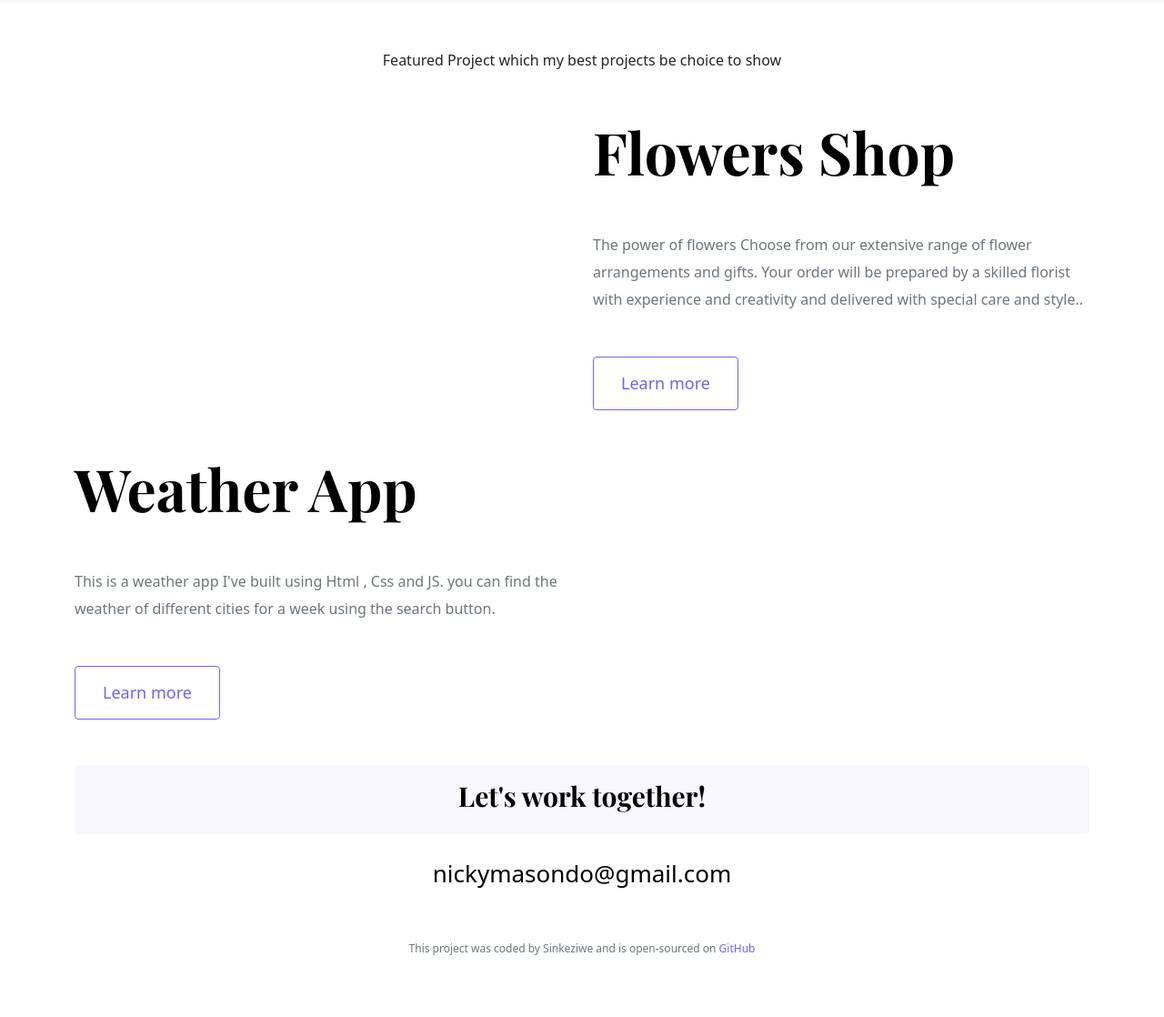
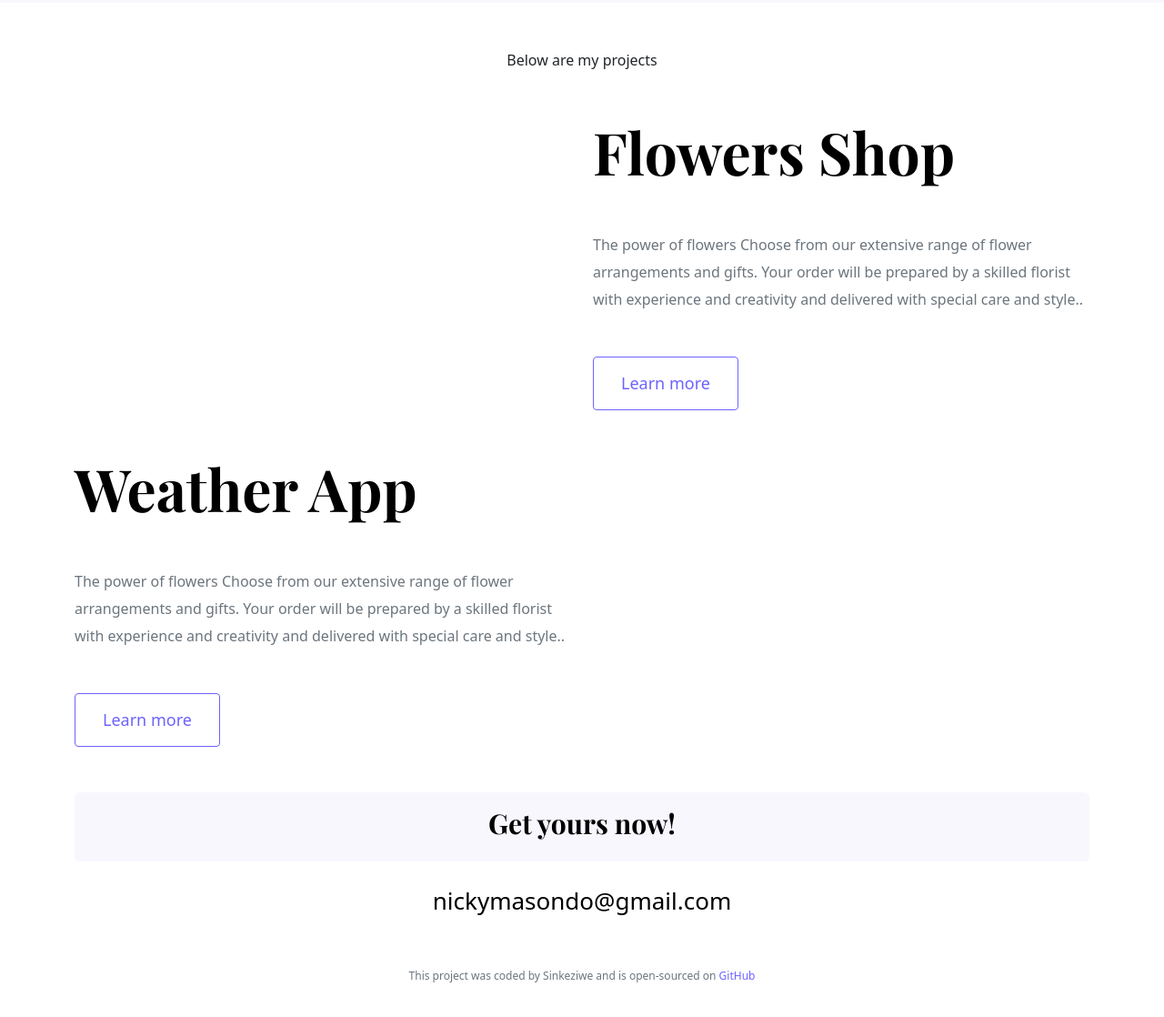
Before and after one commit to NickyMasondo/My-Portfolio, a plain HTML site: page index.html in a window 1280 px wide. Shown: the part 642-1760 px from the top of the page at 91% size. Drawn offline with nearby package versions, Linux system fonts and the light colour scheme.

Commit message:
html update

```diff
--- a/images/Flowers Shop.html
+++ b/images/Flowers Shop.html
@@ -0,0 +1 @@
+/Users/test/Desktop/Flowers Shop.html
--- a/index.html
+++ b/index.html
@@ -88,9 +88,7 @@
         <a href="#" class="btn btn-branding">Contact me</a>
       </div>
     </div>
-    <p class="text-center m-5">
-      Featured Project which my best projects be choice to show
-    </p>
+    <p class="text-center m-5">Below are my projects</p>
     <div class="container">
       <div class="row mb-5">
         <div class="col d-none d-lg-block">
@@ -119,9 +117,10 @@
           <div class="project-desciption">
             <h2 class="mb-5">Weather App</h2>
             <p class="mb-5 text-muted">
-              This is a weather app I've built using Html , Css and JS. you can
-              find the weather of different cities for a week using the search
-              button.
+              The power of flowers Choose from our extensive range of flower
+              arrangements and gifts. Your order will be prepared by a skilled
+              florist with experience and creativity and delivered with special
+              care and style..
             </p>
             <a
               href="https://weather-forecast-smart-app.netlify.app/"
@@ -137,7 +136,7 @@
       </div>
       <footer>
         <div class="work-box text-center mb-4 p-3">
-          <h4>Let's work together!</h4>
+          <h4>Get yours now!</h4>
         </div>
         <div class="d-flex justify-content-center mb-4">
           <a class="email-link" href="mailto:buhlemm22@gmail.com"
```
